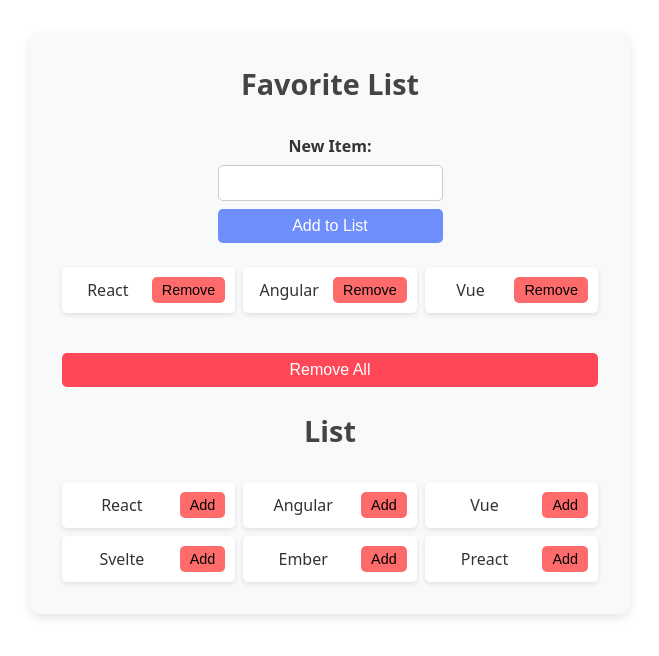
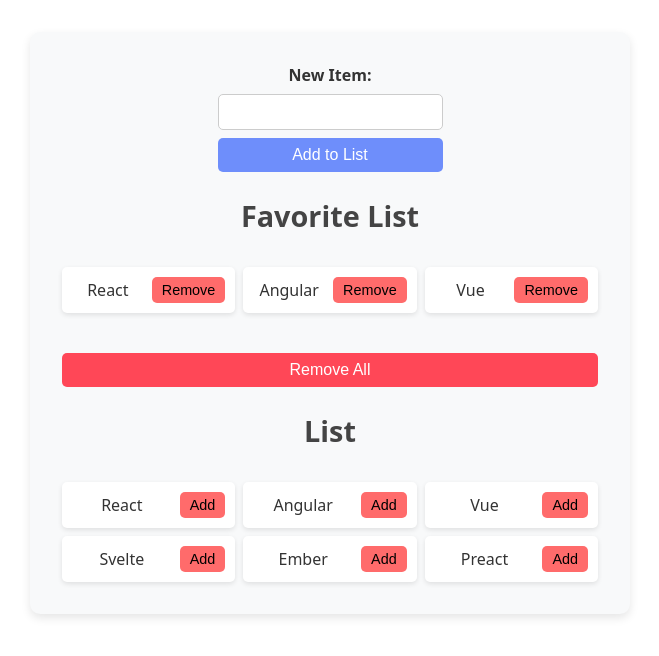
Before and after one commit to Espadv69/useState-Intermediate, a React (Vite) app in the folder DynamicFavorites/: page / in a window 1280 px wide. Shown: the top 656 px of the page, without its empty margins (310-969 px from the left). Built offline with nearby package versions, Linux system fonts and the light colour scheme; the HTML template or start-up script is replaced by a standard one.

Commit message:
Reorder Favorite List heading for improved accessibility and structure

```diff
--- a/DynamicFavorites/src/components/FavoriteList/FavoriteList.jsx
+++ b/DynamicFavorites/src/components/FavoriteList/FavoriteList.jsx
@@ -44,7 +44,6 @@
 
   return (
     <section className="container">
-      <h1>Favorite List</h1>
       <div className="form">
         <label>
           New Item:
@@ -57,6 +56,7 @@
         </label>
       </div>
 
+      <h1>Favorite List</h1>
       <ul className="favorite__ul">
         {favorites.map((favorite) => (
           <li className="favorite__li" key={favorite}>
```
